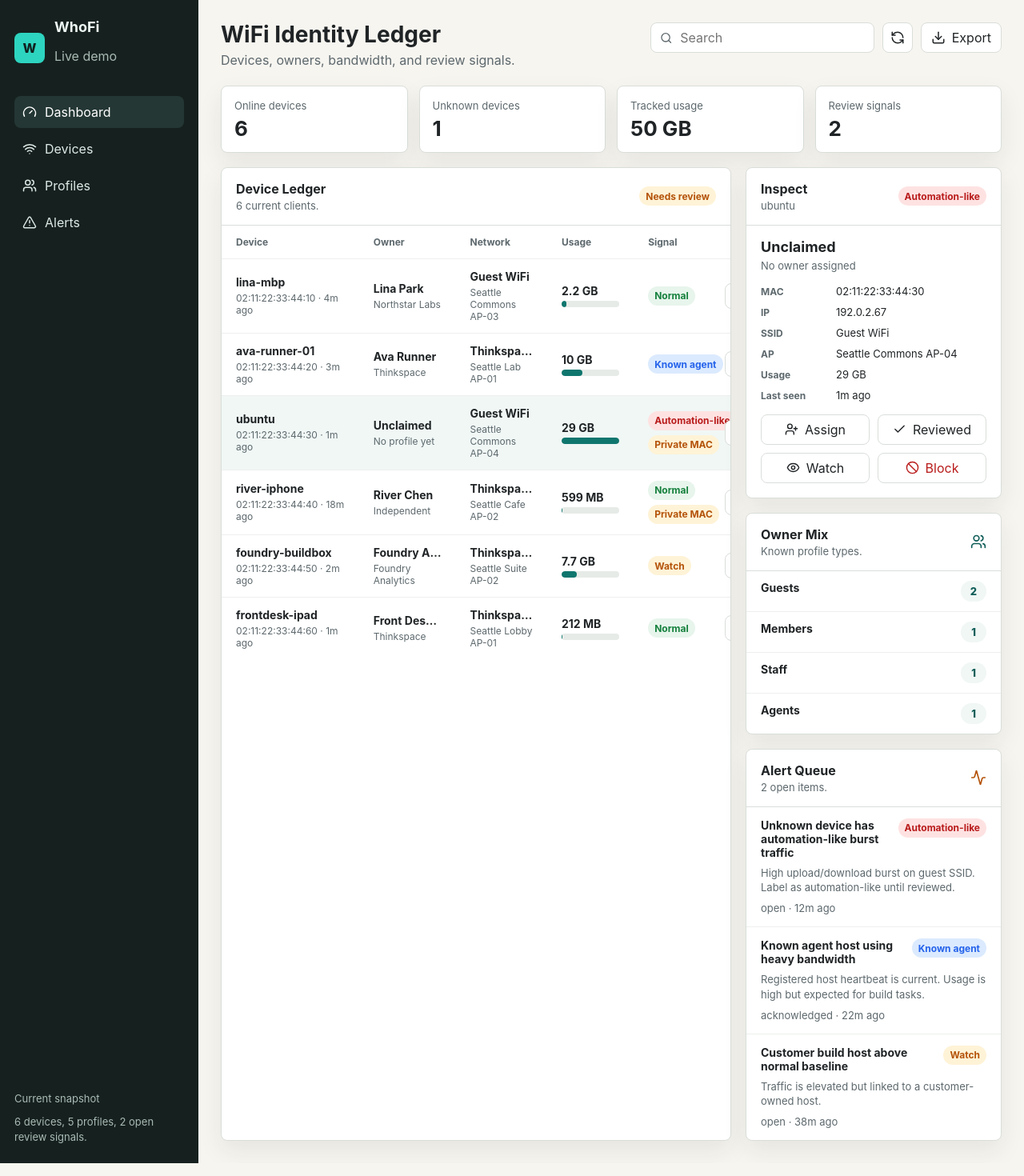
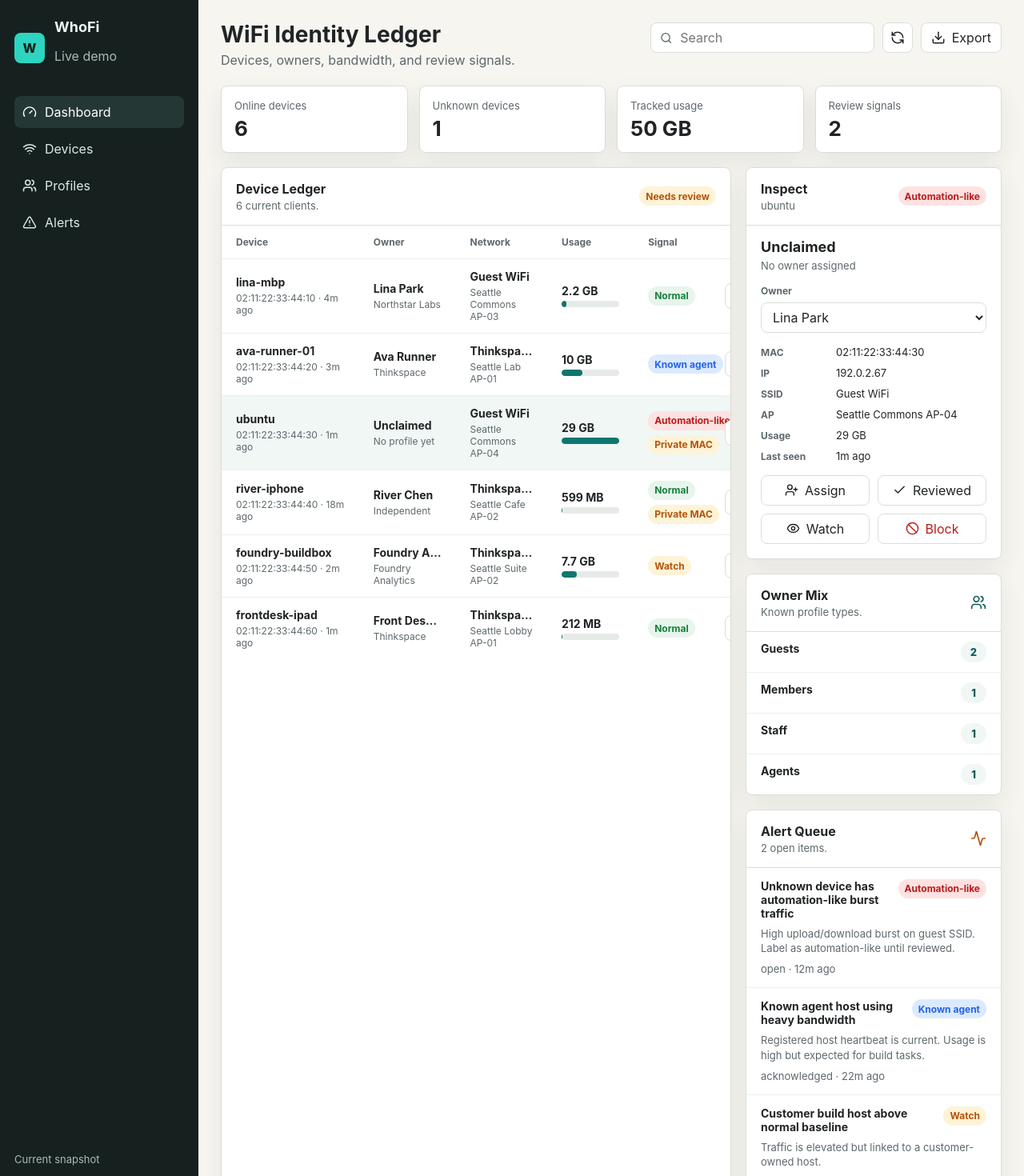
Before and after one commit to peterchee-os/WhoFi, a Next.js app: page / in a window 1280 px wide. Shown: the top 1470 px of the page at 80% size. Built offline with nearby package versions, Linux system fonts and the light colour scheme.

Commit message:
Wire local device review actions

```diff
--- a/app/globals.css
+++ b/app/globals.css
@@ -447,6 +447,27 @@ select {
   font-size: 13px;
 }
 
+.select-field {
+  display: grid;
+  gap: 7px;
+}
+
+.select-field span {
+  color: var(--muted);
+  font-size: 12px;
+  font-weight: 700;
+}
+
+.select-field select {
+  width: 100%;
+  min-height: 38px;
+  border-radius: 8px;
+  border: 1px solid var(--line);
+  background: #ffffff;
+  color: var(--ink);
+  padding: 0 10px;
+}
+
 .kv-list {
   display: grid;
   gap: 10px;
--- a/app/page.tsx
+++ b/app/page.tsx
@@ -1,6 +1,6 @@
 "use client";
 
-import { useMemo, useState } from "react";
+import { useEffect, useMemo, useState } from "react";
 import {
   Activity,
   AlertTriangle,
@@ -20,7 +20,7 @@ import {
 import { StatusBadge } from "@/components/StatusBadge";
 import { demoAlerts, demoDevices, demoProfiles } from "@/lib/demo-data";
 import { formatBytes, formatRelativeTime, percent } from "@/lib/format";
-import type { Device, Profile } from "@/lib/types";
+import type { Device, DeviceStatus, Profile, RiskState } from "@/lib/types";
 
 type View = "dashboard" | "devices" | "profiles" | "alerts";
 
@@ -31,13 +31,7 @@ const navItems: Array<{ id: View; label: string; icon: LucideIcon }> = [
   { id: "alerts", label: "Alerts", icon: AlertTriangle }
 ];
 
-const totalBytes = demoDevices.reduce((sum, device) => sum + device.rxBytes + device.txBytes, 0);
-const unknownDevices = demoDevices.filter((device) => device.status === "unknown").length;
-const automationSignals = demoDevices.filter((device) =>
-  ["automation_like", "possible_bot", "known_agent", "watch"].includes(device.riskState)
-).length;
 const openAlerts = demoAlerts.filter((alert) => alert.status === "open").length;
-const maxUsage = Math.max(...demoDevices.map((device) => device.rxBytes + device.txBytes));
 
 const profileById = new Map(demoProfiles.map((profile) => [profile.id, profile]));
 const ownerMix = [
@@ -70,12 +64,27 @@ export default function Home() {
   const [activeView, setActiveView] = useState<View>("dashboard");
   const [query, setQuery] = useState("");
   const [selectedDeviceId, setSelectedDeviceId] = useState("dev-unknown-burst");
+  const [profileOverrides, setProfileOverrides] = useState<Record<string, string | undefined>>({});
+  const [statusOverrides, setStatusOverrides] = useState<Record<string, DeviceStatus>>({});
+  const [riskOverrides, setRiskOverrides] = useState<Record<string, RiskState>>({});
+
+  const devices = useMemo(() => {
+    return demoDevices.map((device) => ({
+      ...device,
+      profileId: profileOverrides[device.id] ?? device.profileId,
+      status: statusOverrides[device.id] ?? device.status,
+      riskState: riskOverrides[device.id] ?? device.riskState
+    }));
+  }, [profileOverrides, riskOverrides, statusOverrides]);
+
+  const metrics = useMemo(() => getMetrics(devices), [devices]);
+  const maxUsage = useMemo(() => Math.max(...devices.map((device) => device.rxBytes + device.txBytes)), [devices]);
 
   const filteredDevices = useMemo(() => {
     const normalizedQuery = query.trim().toLowerCase();
-    if (!normalizedQuery) return demoDevices;
+    if (!normalizedQuery) return devices;
 
-    return demoDevices.filter((device) => {
+    return devices.filter((device) => {
       const profile = device.profileId ? profileById.get(device.profileId) : undefined;
       return [
         device.hostname,
@@ -91,10 +100,24 @@ export default function Home() {
         .filter(Boolean)
         .some((value) => String(value).toLowerCase().includes(normalizedQuery));
     });
-  }, [query]);
+  }, [devices, query]);
 
   const title = viewTitles[activeView];
-  const selectedDevice = demoDevices.find((device) => device.id === selectedDeviceId) ?? demoDevices[0];
+  const selectedDevice = devices.find((device) => device.id === selectedDeviceId) ?? devices[0];
+
+  const assignDevice = (deviceId: string, profileId: string) => {
+    setProfileOverrides((current) => ({ ...current, [deviceId]: profileId }));
+    setStatusOverrides((current) => ({ ...current, [deviceId]: "claimed" }));
+  };
+
+  const setDeviceRisk = (deviceId: string, riskState: RiskState) => {
+    setRiskOverrides((current) => ({ ...current, [deviceId]: riskState }));
+  };
+
+  const blockDevice = (deviceId: string) => {
+    setStatusOverrides((current) => ({ ...current, [deviceId]: "revoked" }));
+    setRiskOverrides((current) => ({ ...current, [deviceId]: "needs_review" }));
+  };
 
   return (
     <main className="app-shell">
@@ -126,7 +149,7 @@ export default function Home() {
 
         <div className="sidebar-section">
           <p>Current snapshot</p>
-          <p>6 devices, 5 profiles, 2 open review signals.</p>
+          <p>{metrics.onlineDevices} devices, {demoProfiles.length} profiles, {metrics.reviewSignals} review signals.</p>
         </div>
       </aside>
 
@@ -156,18 +179,30 @@ export default function Home() {
           </div>
         </header>
 
-        <Metrics />
+        <Metrics metrics={metrics} />
 
         {activeView === "dashboard" ? (
           <DashboardView
             devices={filteredDevices}
+            maxUsage={maxUsage}
+            onAssignDevice={assignDevice}
+            onBlockDevice={blockDevice}
             onSelectDevice={setSelectedDeviceId}
+            onSetDeviceRisk={setDeviceRisk}
             selectedDevice={selectedDevice}
             selectedDeviceId={selectedDeviceId}
           />
         ) : null}
         {activeView === "devices" ? (
-          <DevicesView devices={filteredDevices} onSelectDevice={setSelectedDeviceId} selectedDeviceId={selectedDeviceId} />
+          <DevicesView
+            devices={filteredDevices}
+            maxUsage={maxUsage}
+            onAssignDevice={assignDevice}
+            onBlockDevice={blockDevice}
+            onSelectDevice={setSelectedDeviceId}
+            onSetDeviceRisk={setDeviceRisk}
+            selectedDeviceId={selectedDeviceId}
+          />
         ) : null}
         {activeView === "profiles" ? <ProfilesView profiles={demoProfiles} /> : null}
         {activeView === "alerts" ? <AlertsView /> : null}
@@ -176,24 +211,39 @@ export default function Home() {
   );
 }
 
-function Metrics() {
+function getMetrics(devices: Device[]) {
+  const totalBytes = devices.reduce((sum, device) => sum + device.rxBytes + device.txBytes, 0);
+  const unknownDevices = devices.filter((device) => device.status === "unknown").length;
+  const reviewSignals = devices.filter((device) =>
+    ["automation_like", "possible_bot", "needs_review", "watch"].includes(device.riskState)
+  ).length;
+
+  return {
+    onlineDevices: devices.length,
+    reviewSignals,
+    totalBytes,
+    unknownDevices
+  };
+}
+
+function Metrics({ metrics }: { metrics: ReturnType<typeof getMetrics> }) {
   return (
     <section className="metric-grid" aria-label="Current metrics">
       <div className="metric">
         <span>Online devices</span>
-        <strong>{demoDevices.length}</strong>
+        <strong>{metrics.onlineDevices}</strong>
       </div>
       <div className="metric">
         <span>Unknown devices</span>
-        <strong>{unknownDevices}</strong>
+        <strong>{metrics.unknownDevices}</strong>
       </div>
       <div className="metric">
         <span>Tracked usage</span>
-        <strong>{formatBytes(totalBytes)}</strong>
+        <strong>{formatBytes(metrics.totalBytes)}</strong>
       </div>
       <div className="metric">
         <span>Review signals</span>
-        <strong>{openAlerts}</strong>
+        <strong>{metrics.reviewSignals}</strong>
       </div>
     </section>
   );
@@ -201,21 +251,40 @@ function Metrics() {
 
 function DashboardView({
   devices,
+  maxUsage,
+  onAssignDevice,
+  onBlockDevice,
   onSelectDevice,
+  onSetDeviceRisk,
   selectedDevice,
   selectedDeviceId
 }: {
   devices: Device[];
+  maxUsage: number;
+  onAssignDevice: (deviceId: string, profileId: string) => void;
+  onBlockDevice: (deviceId: string) => void;
   onSelectDevice: (deviceId: string) => void;
+  onSetDeviceRisk: (deviceId: string, riskState: RiskState) => void;
   selectedDevice: Device;
   selectedDeviceId: string;
 }) {
   return (
     <section className="content-grid">
-      <DeviceLedger devices={devices} compact onSelectDevice={onSelectDevice} selectedDeviceId={selectedDeviceId} />
+      <DeviceLedger
+        devices={devices}
+        compact
+        maxUsage={maxUsage}
+        onSelectDevice={onSelectDevice}
+        selectedDeviceId={selectedDeviceId}
+      />
 
       <div className="side-stack">
-        <DeviceInspector device={selectedDevice} />
+        <DeviceInspector
+          device={selectedDevice}
+          onAssignDevice={onAssignDevice}
+          onBlockDevice={onBlockDevice}
+          onSetDeviceRisk={onSetDeviceRisk}
+        />
         <OwnerMix />
         <AlertQueue limit={3} />
       </div>
@@ -225,19 +294,38 @@ function DashboardView({
 
 function DevicesView({
   devices,
+  maxUsage,
+  onAssignDevice,
+  onBlockDevice,
   onSelectDevice,
+  onSetDeviceRisk,
   selectedDeviceId
 }: {
   devices: Device[];
+  maxUsage: number;
+  onAssignDevice: (deviceId: string, profileId: string) => void;
+  onBlockDevice: (deviceId: string) => void;
   onSelectDevice: (deviceId: string) => void;
+  onSetDeviceRisk: (deviceId: string, riskState: RiskState) => void;
   selectedDeviceId: string;
 }) {
   const selectedDevice = devices.find((device) => device.id === selectedDeviceId) ?? devices[0];
 
   return (
     <section className="content-grid detail-layout">
-      <DeviceLedger devices={devices} onSelectDevice={onSelectDevice} selectedDeviceId={selectedDeviceId} />
-      <div className="side-stack">{selectedDevice ? <DeviceInspector device={selectedDevice} /> : <EmptyPanel />}</div>
+      <DeviceLedger devices={devices} maxUsage={maxUsage} onSelectDevice={onSelectDevice} selectedDeviceId={selectedDeviceId} />
+      <div className="side-stack">
+        {selectedDevice ? (
+          <DeviceInspector
+            device={selectedDevice}
+            onAssignDevice={onAssignDevice}
+            onBlockDevice={onBlockDevice}
+            onSetDeviceRisk={onSetDeviceRisk}
+          />
+        ) : (
+          <EmptyPanel />
+        )}
+      </div>
     </section>
   );
 }
@@ -272,11 +360,13 @@ function AlertsView() {
 function DeviceLedger({
   devices,
   compact = false,
+  maxUsage,
   onSelectDevice,
   selectedDeviceId
 }: {
   devices: Device[];
   compact?: boolean;
+  maxUsage: number;
   onSelectDevice: (deviceId: string) => void;
   selectedDeviceId: string;
 }) {
@@ -289,7 +379,13 @@ function DeviceLedger({
           <h3>Device Ledger</h3>
           <p>{shownDevices.length} current clients.</p>
         </div>
-        <StatusBadge state={automationSignals > 0 ? "needs_review" : "normal"} />
+        <StatusBadge
+          state={
+            devices.some((device) => ["automation_like", "possible_bot", "needs_review", "watch"].includes(device.riskState))
+              ? "needs_review"
+              : "normal"
+          }
+        />
       </div>
 
       <table className="device-table">
@@ -356,9 +452,25 @@ function DeviceLedger({
   );
 }
 
-function DeviceInspector({ device }: { device: Device }) {
+function DeviceInspector({
+  device,
+  onAssignDevice,
+  onBlockDevice,
+  onSetDeviceRisk
+}: {
+  device: Device;
+  onAssignDevice: (deviceId: string, profileId: string) => void;
+  onBlockDevice: (deviceId: string) => void;
+  onSetDeviceRisk: (deviceId: string, riskState: RiskState) => void;
+}) {
+  const [selectedProfileId, setSelectedProfileId] = useState(device.profileId ?? demoProfiles[0].id);
   const profile = device.profileId ? profileById.get(device.profileId) : undefined;
   const usage = device.rxBytes + device.txBytes;
+  const assignProfileId = selectedProfileId || demoProfiles[0].id;
+
+  useEffect(() => {
+    setSelectedProfileId(device.profileId ?? demoProfiles[0].id);
+  }, [device.id, device.profileId]);
 
   return (
     <section className="panel">
@@ -374,6 +486,17 @@ function DeviceInspector({ device }: { device: Device }) {
           <strong>{profile?.displayName ?? "Unclaimed"}</strong>
           <span>{profile?.organizationName ?? "No owner assigned"}</span>
         </div>
+
+        <label className="select-field">
+          <span>Owner</span>
+          <select value={selectedProfileId} onChange={(event) => setSelectedProfileId(event.target.value)}>
+            {demoProfiles.map((candidate) => (
+              <option key={candidate.id} value={candidate.id}>
+                {candidate.displayName}
+              </option>
+            ))}
+          </select>
+        </label>
 
         <dl className="kv-list">
           <div>
@@ -403,19 +526,19 @@ function DeviceInspector({ device }: { device: Device }) {
         </dl>
 
         <div className="action-grid">
-          <button className="text-button" title="Assign owner">
+          <button className="text-button" onClick={() => onAssignDevice(device.id, assignProfileId)} title="Assign owner">
             <UserPlus size={17} />
             Assign
           </button>
-          <button className="text-button" title="Mark reviewed">
+          <button className="text-button" onClick={() => onSetDeviceRisk(device.id, "normal")} title="Mark reviewed">
             <Check size={17} />
             Reviewed
           </button>
-          <button className="text-button" title="Watch device">
+          <button className="text-button" onClick={() => onSetDeviceRisk(device.id, "watch")} title="Watch device">
             <Eye size={17} />
             Watch
           </button>
-          <button className="text-button danger" title="Block device">
+          <button className="text-button danger" onClick={() => onBlockDevice(device.id)} title="Block device">
             <Ban size={17} />
             Block
           </button>
```
